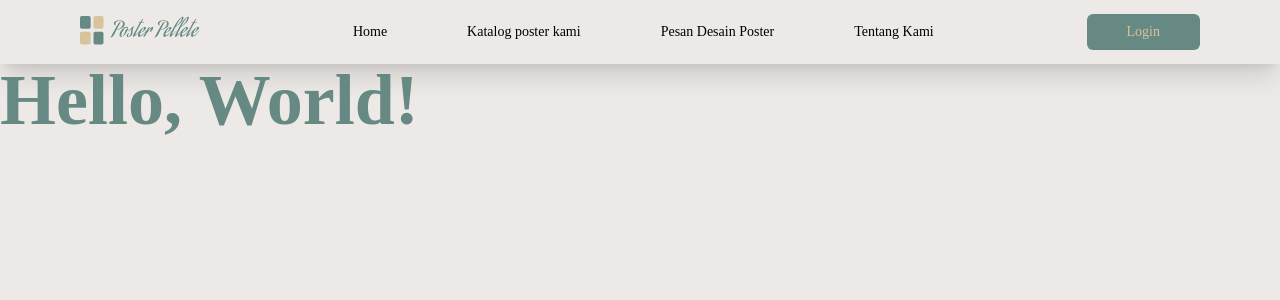
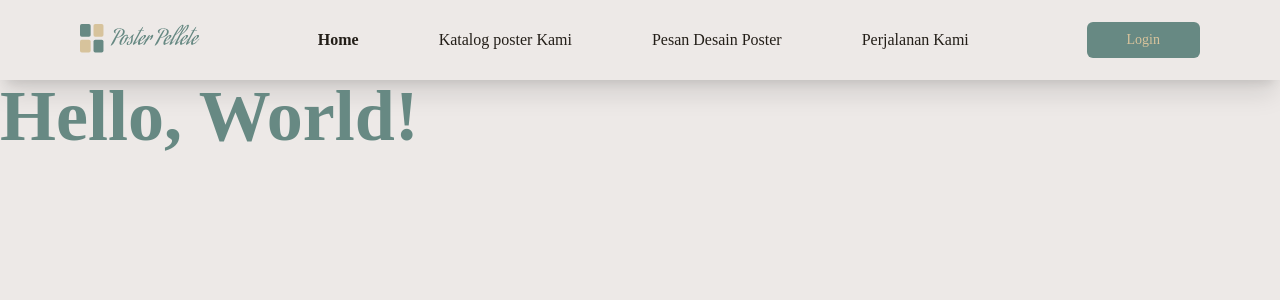
Before and after one commit to ahmadhilmandani/Poster-Palette, a React (Vite) app in the folder frontend/: page / in a window 1280 px wide. Shown: the top 300 px of the page. Built offline with nearby package versions, Linux system fonts and the light colour scheme.

Commit message:
UPDATE navbar

```diff
--- a/frontend/src/components/navbar.jsx
+++ b/frontend/src/components/navbar.jsx
@@ -1,16 +1,21 @@
 import logo from "../assets/logo.svg"
+import { useLocation } from "react-router-dom"
+import { Link } from "react-router-dom"
+
 
 export default function Navbar() {
+  const url = useLocation()
+  console.log(url)
   return (
-    <nav className="w-full shadow-xl h-16 py-3 px-3 lg:px-20 flex justify-between items-center">
+    <nav className="w-full shadow-xl h-20 py-3 px-3 lg:px-20 flex justify-between items-center bg-brown-100">
       <img src={logo} alt="" className="w-[120px]" />
-      <div className="flex justify-between gap-20 text-sm">
-        <button>Home</button>
-        <button>Katalog poster kami</button>
-        <button>Pesan Desain Poster</button>
-        <button>Tentang Kami</button>
+      <div className="flex justify-between gap-20 text-base">
+        <Link to={'/'} className={`${url.pathname === '/' && 'font-semibold'}`}>Home</Link>
+        <Link to={'/'}>Katalog poster Kami</Link>
+        <Link to={'/'}>Pesan Desain Poster</Link>
+        <Link to={'/'}>Perjalanan Kami</Link>
       </div>
-      <button className="text-sm text-center px-10 py-2 bg-emerald-950 text-brown-300 font-medium rounded-md">Login</button>
+      <Link to={'/'} className="hover:border-b-0 hover:opacity-90 text-sm text-center px-10 py-2 bg-emerald-950 text-brown-300 font-medium rounded-md">Login</Link>
     </nav>
   )
 }
--- a/frontend/src/index.css
+++ b/frontend/src/index.css
@@ -6,5 +6,9 @@
   @import url("https://fonts.googleapis.com/css2?family=Playfair+Display:wght@400;500;600;700&display=swap");
   * {
     font-family: "Playfair Display", serif;
+    @apply text-brown-500
+  }
+  a{
+    @apply border-b-0 hover:border-b border-brown-500
   }
 }
```
